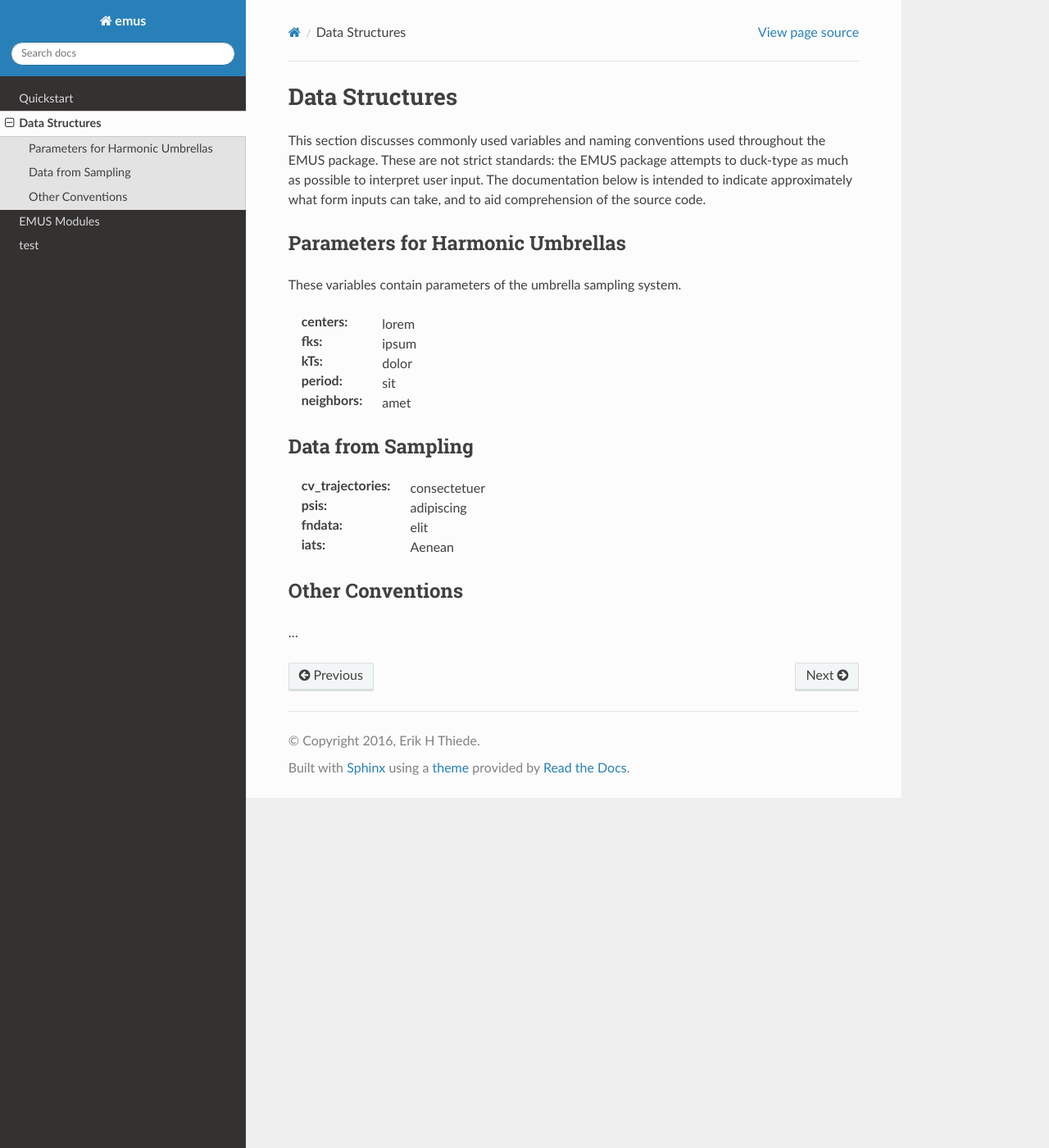
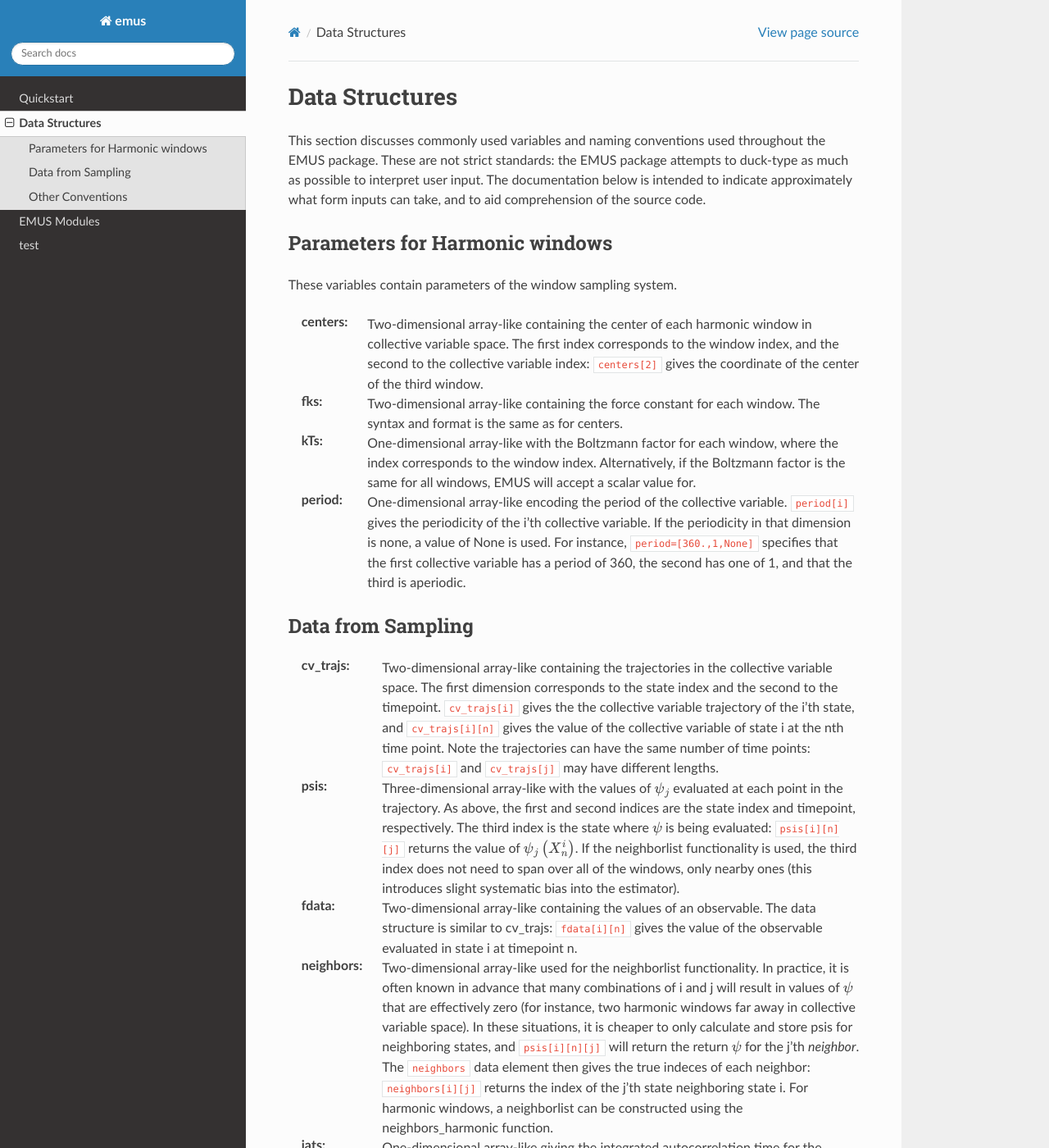
Before and after one commit to ehthiede/EMUS, a Sphinx documentation site: the page built from doc/datastructures.rst, in a window 1280 px wide and 1400 px high. Shown: the whole window at 82% size. Built offline with Sphinx 7.4.7 and the Read the Docs theme 2.0.0, drawn with Linux system fonts in a browser that asks for light colours; some of the changed text lies outside the part shown.

Commit message:
Finished up documentation

```diff
--- a/doc/datastructures.rst
+++ b/doc/datastructures.rst
@@ -3,23 +3,82 @@ Data Structures
 
 This section discusses commonly used variables and naming conventions used throughout the EMUS package. These are not strict standards: the EMUS package attempts to duck-type as much as possible to interpret user input.  The documentation below is intended to indicate approximately what form inputs can take, and to aid comprehension of the source code.
 
-Parameters for Harmonic Umbrellas
+Parameters for Harmonic windows
 ---------------------------------
-These variables contain parameters of the umbrella sampling system.
+These variables contain parameters of the window sampling system.
 
-:centers: lorem
-:fks: ipsum
-:kTs: dolor
-:period: sit
-:neighbors: amet
+:centers: Two-dimensional array-like containing the center of
+          each harmonic window in collective variable space.
+          The first index corresponds to the window index,
+          and the second to the collective variable index:
+          :samp:`centers[2]` gives the coordinate of the center of the third
+          window.
+:fks: Two-dimensional array-like containing the force constant for each window.
+      The syntax and format is the same as for centers.
+:kTs: One-dimensional array-like with the Boltzmann factor for each window,
+      where the index corresponds to the window index.
+      Alternatively, if the Boltzmann factor is the same for all windows,
+      EMUS will accept a scalar value for.
+:period: One-dimensional array-like encoding the period of the collective
+         variable.
+         :samp:`period[i]` gives the periodicity of the i'th collective
+         variable.
+         If the periodicity in that dimension is none, a value of None is used.
+         For instance, :samp:`period=[360.,1,None]`  specifies that
+         the first collective variable has a period of 360, the second has
+         one of 1, and that the third is aperiodic.
 
 Data from Sampling
 ------------------
-:cv_trajectories: consectetuer
-:psis: adipiscing
-:fndata: elit
-:iats: Aenean
+:cv_trajs: Two-dimensional array-like containing the trajectories
+           in the collective variable space.
+           The first dimension corresponds to the state index and the second
+           to the timepoint.  :samp:`cv_trajs[i]` gives the the collective
+           variable trajectory of the i'th state, and :samp:`cv_trajs[i][n]`
+           gives the value of the collective variable of state i
+           at the nth time point.
+           Note the trajectories can have the same number of time
+           points: :samp:`cv_trajs[i]` and :samp:`cv_trajs[j]` may have
+           different lengths.
+:psis: Three-dimensional array-like with the values of :math:`\psi_j`
+       evaluated at each point in the trajectory.
+       As above, the first and second indices are
+       the state index and timepoint, respectively.
+       The third index is the state where :math:`\psi` is being evaluated:
+       :samp:`psis[i][n][j]` returns the value of
+       :math:`\psi_j\left(X_n^i\right)`.
+       If the neighborlist functionality is used, the third index does not
+       need to span over all of the windows, only nearby ones
+       (this introduces slight systematic bias into the estimator).
+:fdata: Two-dimensional array-like containing the values of an observable.
+        The data structure is similar to cv_trajs: :samp:`fdata[i][n]`
+        gives the value of the observable evaluated in state i at timepoint n.
+:neighbors: Two-dimensional array-like used for the neighborlist
+            functionality.
+            In practice, it is often known in advance that
+            many combinations of i and j will result in values of :math:`\psi`
+            that are effectively zero
+            (for instance, two harmonic windows far away in
+            collective variable space).
+            In these situations, it is cheaper to only calculate and store psis
+            for neighboring states, and :samp:`psis[i][n][j]` will return the
+            return :math:`\psi` for the j'th *neighbor*.
+            The :samp:`neighbors` data element then gives the true indeces of
+            each neighbor: :samp:`neighbors[i][j]` returns the index of the
+            j'th state neighboring state i.
+            For harmonic windows, a neighborlist can be constructed using the
+            neighbors_harmonic function.
+:iats: One-dimensional array-like giving the integrated autocorrelation time
+       for the values of :math:`\psi` each state (iat).
+       :samp:`iats[i]` gives the iat for state i.[#iatnote]_
 
 Other Conventions
 -----------------
-...
+
+
+.. [#iatnote] Claiming that there is a single iat for all :math`\psi` is a
+   polite mathematical fiction, as different :math:`\psi` values will have
+   different integrated autocorrelations times.  However, it is reasonable
+   to expect :math:`psi` values to have comparable iats, and estimating
+   multiple iats is numerically challenging.  Consequently, we use one iat
+   for all.
```
Also changed, not shown: doc/quickstart.rst (+14 -0 lines), 3 other files.
